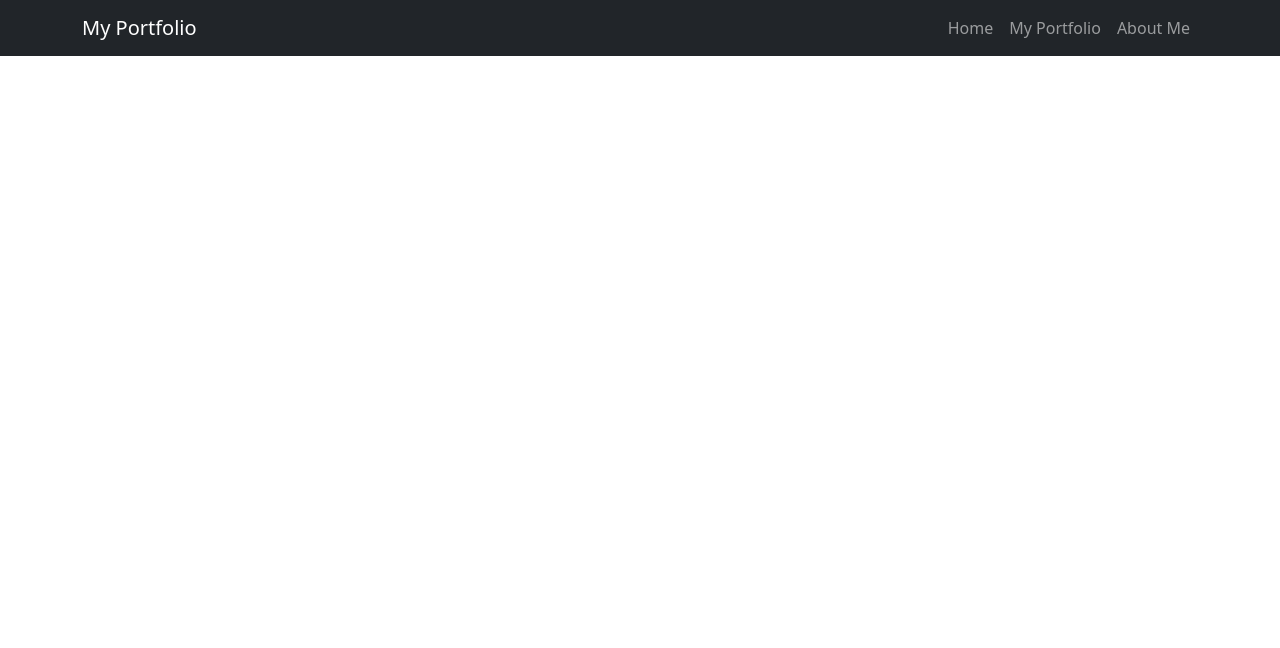
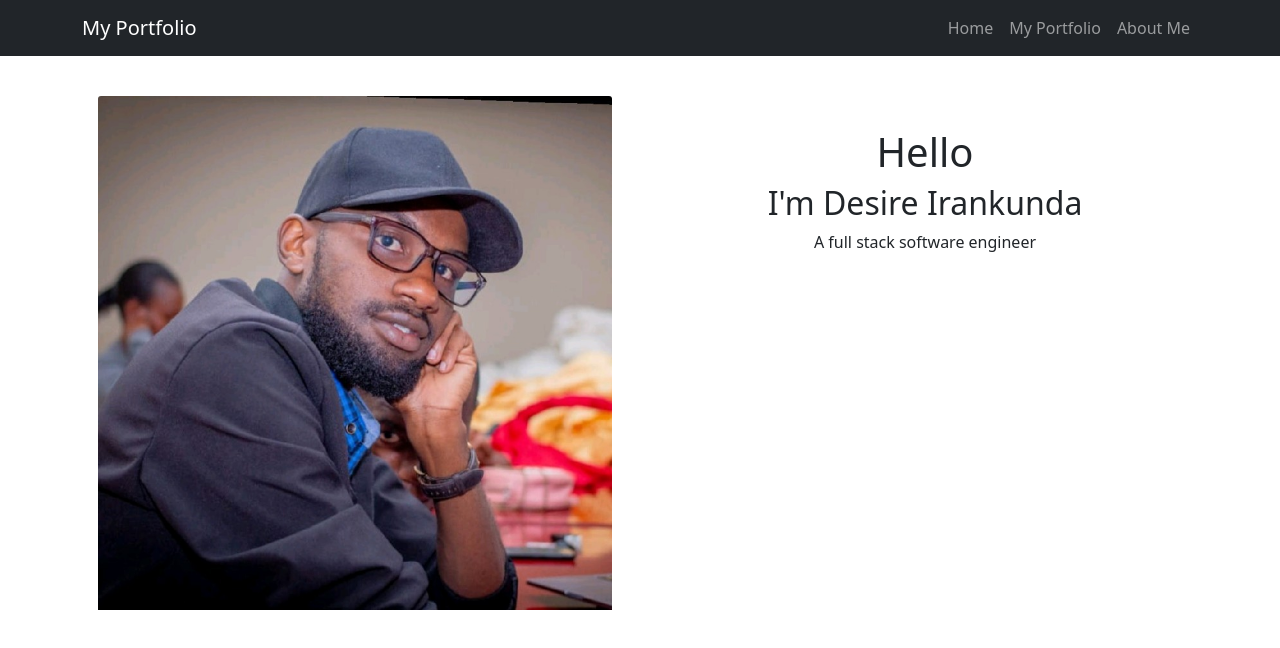
Before and after one commit to Deewiliams/my_portfolio, a React (Create React App) app: page / in a window 1280 px wide. Shown: the top 648 px of the page. Built offline with nearby package versions, Linux system fonts and the light colour scheme.

Commit message:
added an image

```diff
--- a/src/App.js
+++ b/src/App.js
@@ -1,10 +1,12 @@
 import './App.css';
 import Navigation from './Component/Navbar';
 import 'bootstrap/dist/css/bootstrap.min.css';
+import MainPage from './Pages/MainPage';
 function App() {
   return (
     <div className="App">
       <Navigation />
+      <MainPage />
     </div>
   );
 }
--- /dev/null
+++ b/src/Pages/MainPage.js
@@ -0,0 +1,31 @@
+import React from 'react'
+import { Container } from 'react-bootstrap';
+import { Row } from 'react-bootstrap';
+import { Col } from 'react-bootstrap';
+import { Card } from 'react-bootstrap';
+import desire from '../Image/desire-image.jpeg'
+const MainPage = () => {
+    return (
+        <Container>
+            <br />
+            <Row>
+                <Col>
+                    <Card.Body>
+                        <Card.Img variant="top" src={desire} />
+                    </Card.Body>
+                </Col>
+                <Col>
+                    <Card.Text>
+                        <br />
+                        <br />
+                        <h1>Hello</h1>
+                        <h2>I'm Desire Irankunda</h2>
+                        <p>A full stack software engineer</p>
+                    </Card.Text>
+                </Col>
+            </Row>
+        </Container>
+    )
+}
+
+export default MainPage
```
Also changed, not shown: src/Component/Card.js (added, +22 -0 lines), src/Image/desire-image.jpeg (added).
